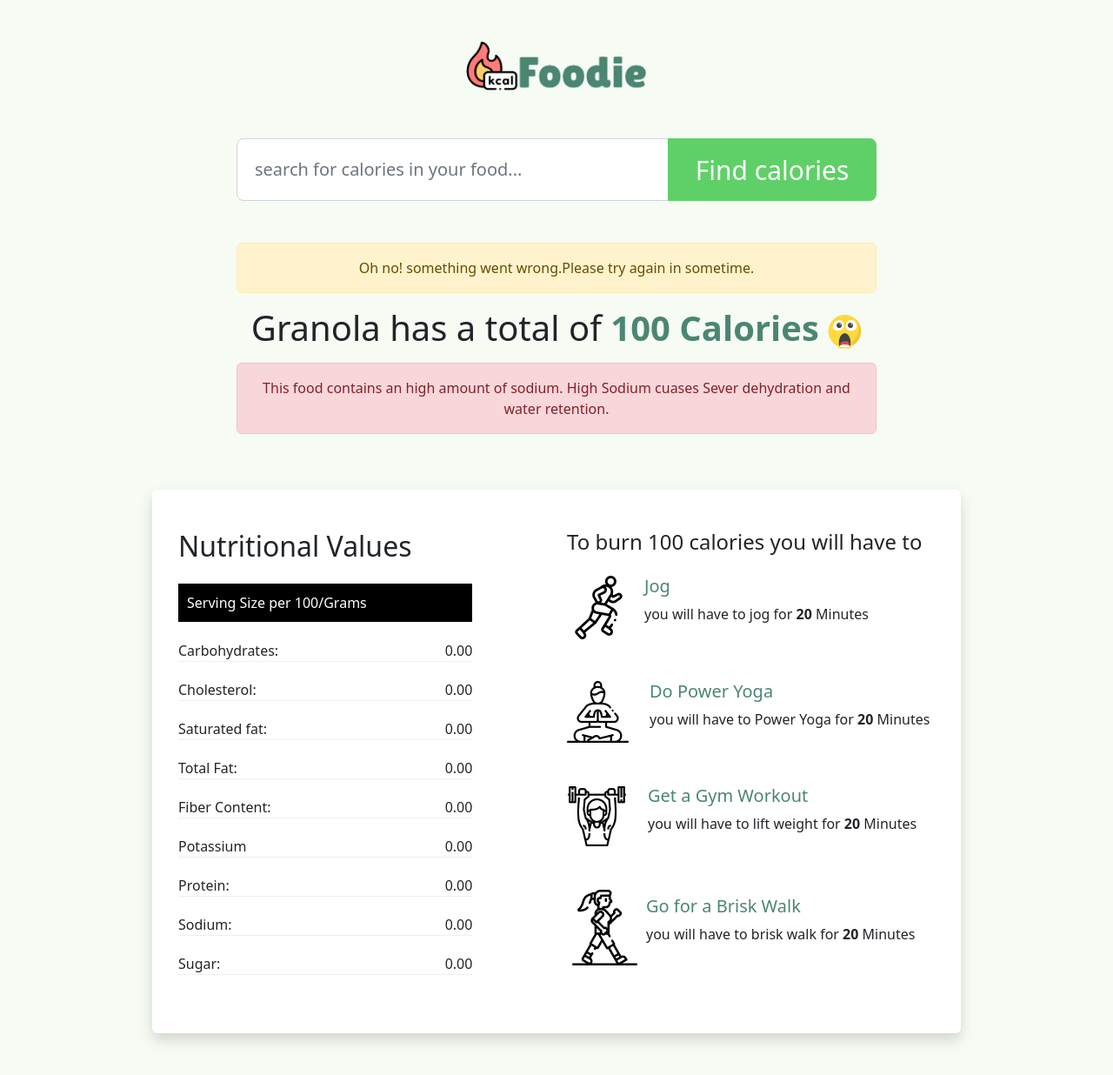
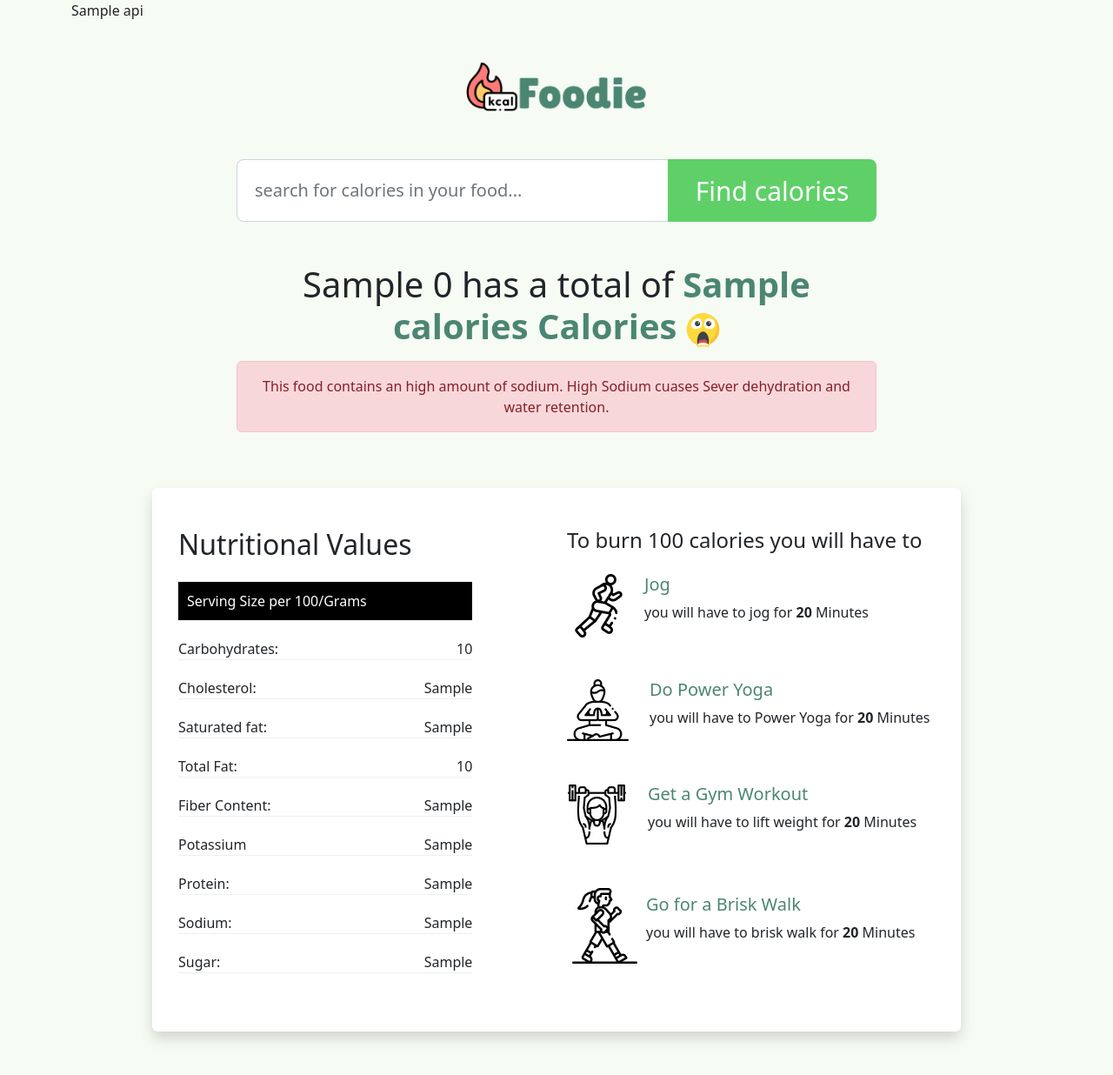
Before and after one commit to dileepmohandas/Food_Calorie_App, a Django app: template food_calorie/templates/home.html in a window 1280 px wide. Shown: the whole page at 87% size. After the commit the page ends 1197 px from the top, so only its background shows below. Run offline with Django 4.2, Linux system fonts and the light colour scheme; the template is opened without the code that fills it: most values are stand-ins (such as "Sample title", 1, 10 or a date in 2020); parts of the project's set-up code (start-up, migrations or seed data) failed here and were passed over.

Commit message:
updated html

```diff
--- a/food_calorie/templates/home.html
+++ b/food_calorie/templates/home.html
@@ -14,19 +14,24 @@
 
 <body>
     <div class="container">
+        {{ api }}
 
         <div class="row justify-content-center">
             <div class="col-md-8 text-center">
                 <img src="{% static 'images/logo.png' %}" class=" img-responsive logo mb-5 mt-5" />
-                <form>
+                <form method="POST">
+                    {% csrf_token %}
                     <div class="input-group input-group-lg mb-5">
                         <input type="text" name="query" class="form-control inputstyle"
                             placeholder="search for calories in your food..." required>
                         <button class="btn whoop" type="submit" id="button-addon2">Find calories</button>
                     </div>
                 </form>
+                {% if api %}
+                {% if api == "oops! There was an error" %}
                 <div class="alert alert-warning"> Oh no! something went wrong.Please try again in sometime. </div>
-                <h1> Granola has a total of <strong> 100 Calories</strong>
+                {% else %}
+                <h1> {{api.0.name}} has a total of <strong> {{api.0.calories}} Calories</strong>
                     <img src="{% static 'images/shocked.png' %}" class="img-responsive" />
                 </h1>
 
@@ -45,16 +50,16 @@
                             <h2 class="mt-3 mb-4">Nutritional Values </h2><span></span>
                             <ul>
                                 <li class="servingsize">Serving Size per 100/Grams <span class="float-end"></span></li>
-                                <li>Carbohydrates: <span class="float-end">0.00</span>
+                                <li>Carbohydrates: <span class="float-end">{{api.0.carbohydrates_total_g}}</span>
                                 </li>
-                                <li>Cholesterol: <span class="float-end">0.00</span></li>
-                                <li>Saturated fat: <span class="float-end">0.00</span></li>
-                                <li>Total Fat: <span class="float-end">0.00</span></li>
-                                <li>Fiber Content: <span class="float-end">0.00</span></li>
-                                <li>Potassium <span class="float-end">0.00</span></li>
-                                <li>Protein: <span class="float-end">0.00<span></li>
-                                <li>Sodium:<span class="float-end">0.00</span></li>
-                                <li>Sugar: <span class="float-end">0.00</span></li>
+                                <li>Cholesterol: <span class="float-end">{{api.0.cholesterol_mg}}</span></li>
+                                <li>Saturated fat: <span class="float-end">{{api.0.fat_saturated_g}}</span></li>
+                                <li>Total Fat: <span class="float-end">{{api.0.fat_total_g}}</span></li>
+                                <li>Fiber Content: <span class="float-end">{{api.0.fiber_g}}</span></li>
+                                <li>Potassium <span class="float-end">{{api.0.potassium_mg}}</span></li>
+                                <li>Protein: <span class="float-end">{{api.0.protein_g}}<span></li>
+                                <li>Sodium:<span class="float-end">{{api.0.sodium_mg}}</span></li>
+                                <li>Sugar: <span class="float-end">{{api.0.sugar_g}}</span></li>
                             </ul>
                         </div>
                         <div class="col-md-6 mb-5">
@@ -102,6 +107,8 @@
                         </div>
                     </div>
                 </div>
+                {% endif %}
+                {% endif %}
             </div>
 </body>
 
```
Also changed, not shown: food_calorie/calorie_app/views.py (+18 -1 lines).
